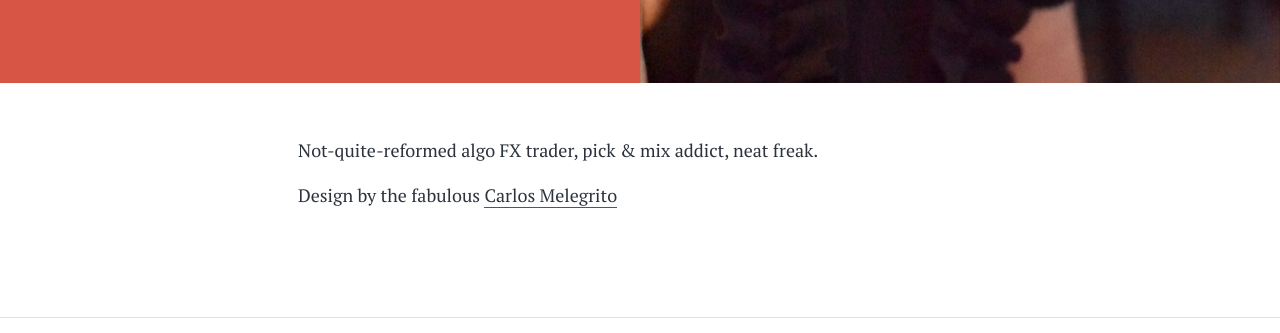
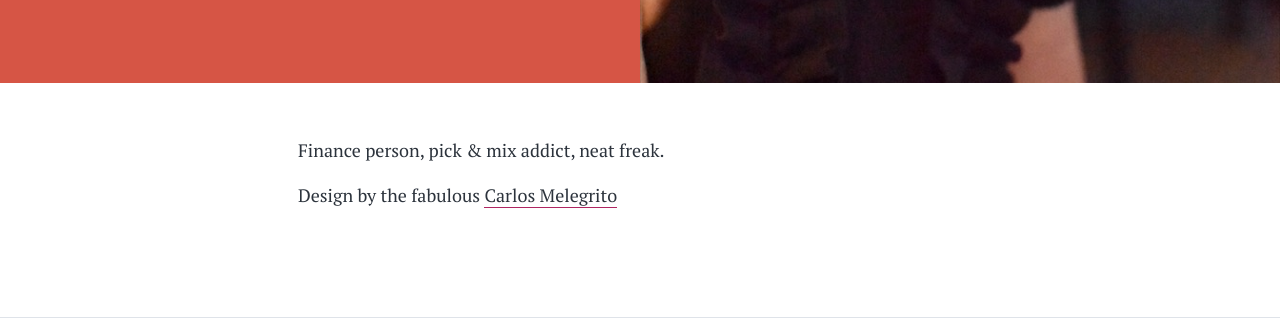
Before and after one commit to cjmlgrto/siomi.net, a Jekyll site: the page built from about.markdown, in a window 1280 px wide. Shown: the part 732-1065 px from the top of the page. Built offline with Jekyll 4.4.1, drawn with Linux system fonts in a browser that asks for light colours.

Commit message:
Updated About

```diff
--- a/about.markdown
+++ b/about.markdown
@@ -6,7 +6,7 @@ summary: Welcome to my small square of the internet.
 layout: default
 ---
 
-Not-quite-reformed algo FX trader, pick & mix addict, neat freak.
+Finance person, pick & mix addict, neat freak.
 
 
 Design by the fabulous [Carlos Melegrito](https://carlos-m.com/)
```
